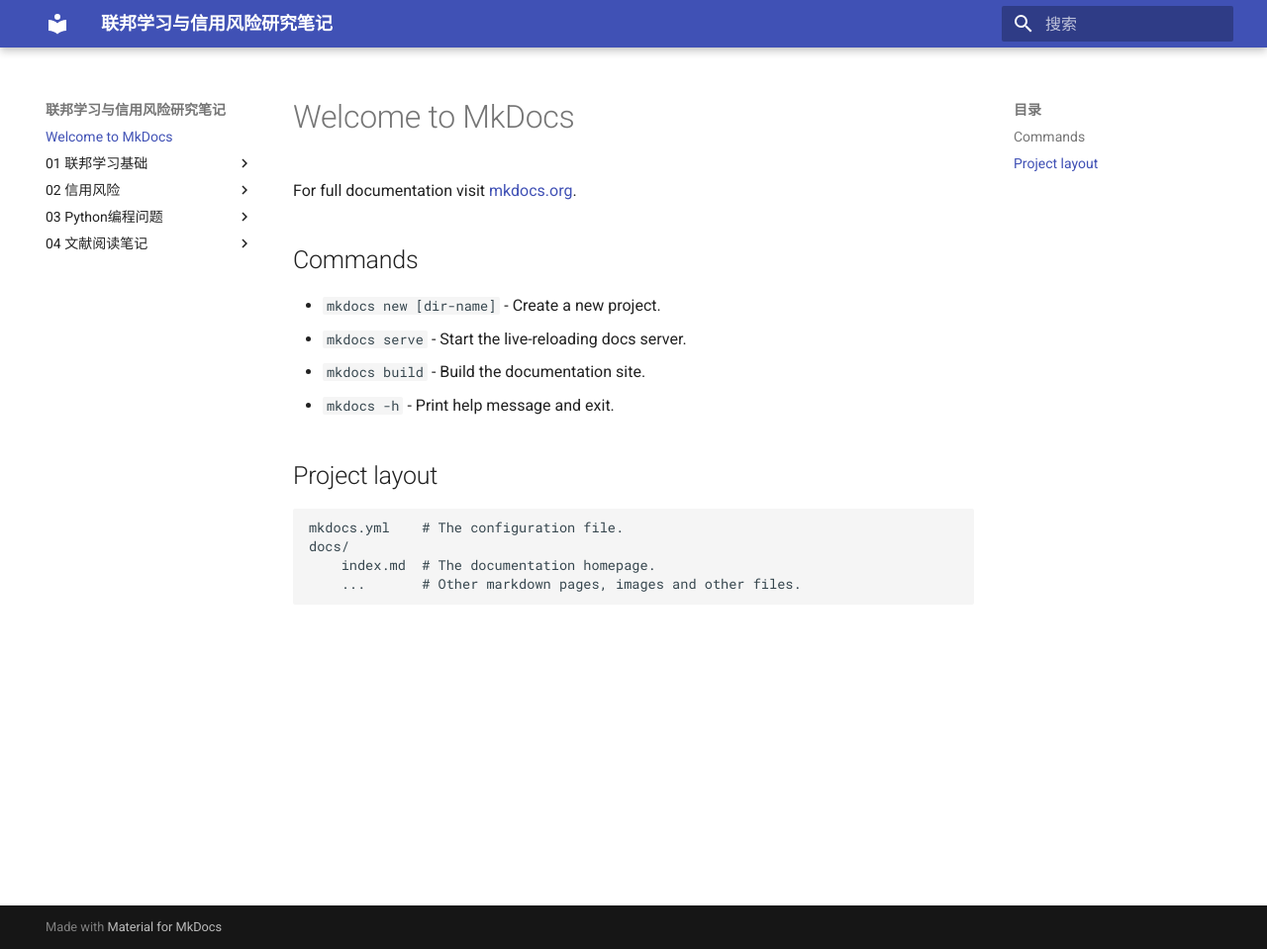
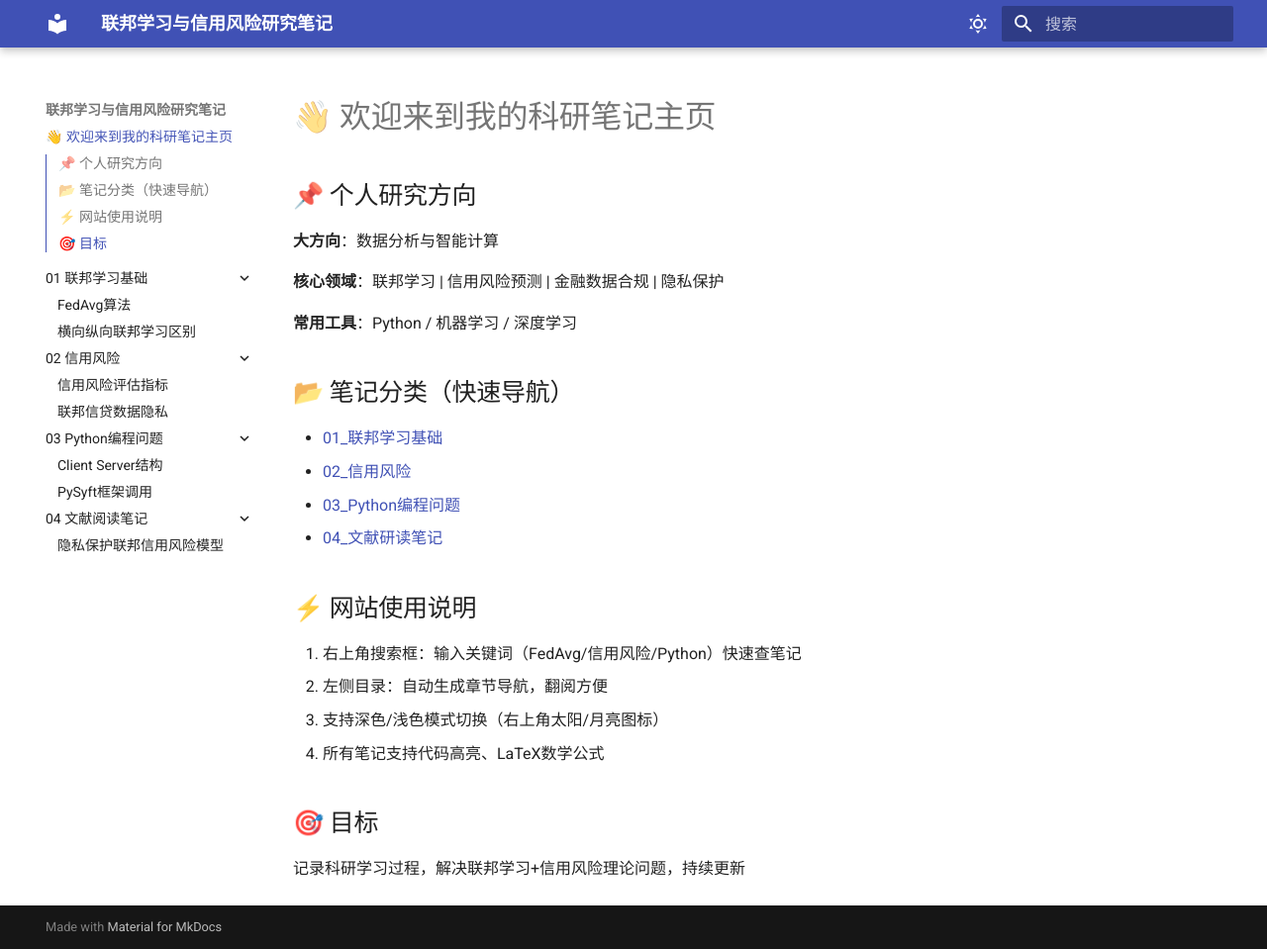
Before and after one commit to Xiaxi2/MyReasearchNote, an MkDocs documentation site: the page built from docs/index.md, in a window 1280 px wide and 959 px high. Shown: the whole window at 99% size. Built offline with MkDocs 1.6.1 and Material for MkDocs 9.7.7, drawn with Linux system fonts in a browser that asks for light colours.

Commit message:
Update the index

```diff
--- a/docs/index.md
+++ b/docs/index.md
@@ -1,17 +1,27 @@
-# Welcome to MkDocs
+# 👋 欢迎来到我的科研笔记主页
 
-For full documentation visit [mkdocs.org](https://www.mkdocs.org).
+## 📌 个人研究方向
 
-## Commands
+**大方向**：数据分析与智能计算
 
-* `mkdocs new [dir-name]` - Create a new project.
-* `mkdocs serve` - Start the live-reloading docs server.
-* `mkdocs build` - Build the documentation site.
-* `mkdocs -h` - Print help message and exit.
+**核心领域**：联邦学习 | 信用风险预测 | 金融数据合规 | 隐私保护
 
-## Project layout
+**常用工具**：Python / 机器学习 / 深度学习
 
-    mkdocs.yml    # The configuration file.
-    docs/
-        index.md  # The documentation homepage.
-        ...       # Other markdown pages, images and other files.
+## 📂 笔记分类（快速导航）
+
+* [01\_联邦学习基础](./01_联邦学习基础/)
+* [02\_信用风险](./02_信用风险/)
+* [03\_Python编程问题](./03_Python编程问题/)
+* [04\_文献研读笔记](./04_文献研读笔记/)
+
+## ⚡ 网站使用说明
+
+1. 右上角搜索框：输入关键词（FedAvg/信用风险/Python）快速查笔记
+2. 左侧目录：自动生成章节导航，翻阅方便
+3. 支持深色/浅色模式切换（右上角太阳/月亮图标）
+4. 所有笔记支持代码高亮、LaTeX数学公式
+
+## 🎯 目标
+
+记录科研学习过程，解决联邦学习+信用风险理论问题，持续更新
--- a/mkdocs.yml
+++ b/mkdocs.yml
@@ -1,14 +1,46 @@
-# 联邦学习+交叉信用风险 学习笔记
+# 网站基础信息
 site_name: 联邦学习与信用风险研究笔记
-site_description: 科研学习记录
+site_description: 联邦学习 | 信用风险 | 金融数据合规 | 安全机器学习 | 数据分析与智能计算
+site_author: Xiaxi2
+site_url: https://Xiaxi2.github.io/MyReasearchNote/
+
+# 核心主题美化
 theme:
   name: material  # 专业主题
   language: zh    # 中文界面
+  palette:
+    # 浅色模式
+    - scheme: default
+      toggle:
+        icon: material/weather-sunny
+        name: 切换深色模式
+    # 深色模式（护眼）
+    - scheme: slate
+      toggle:
+        icon: material/weather-night
+        name: 切换浅色模式
   features:
-    - search      # 开启内置搜索（核心！）
-# 支持公式、代码高亮、目录
+    - search  # 搜索
+    - toc.integrate  # 侧边目录
+    - navigation.top  # 返回顶部
+    - navigation.expand  # 展开菜单
+
+# 插件（搜索）
+plugins:
+  - search
+
+# 科研必备功能（公式、代码高亮、表格）
 markdown_extensions:
-  - pymdownx.highlight
+  - toc:
+      permalink: true
+  - pymdownx.highlight:
+      anchor_linenums: true
   - pymdownx.superfences
-  - toc
-  - pymdownx.arithmatex  # 支持LaTeX公式（写信用风险模型必备）
+  - pymdownx.arithmatex:  # LaTeX公式（写信用风险模型必备）
+      generic: true
+  - tables
+  - admonition  # 提示框（重点/笔记/警告）
+
+# 公式支持
+extra_javascript:
+  - https://cdn.jsdelivr.net/npm/mathjax@3/es5/tex-mml-chtml.js
```
